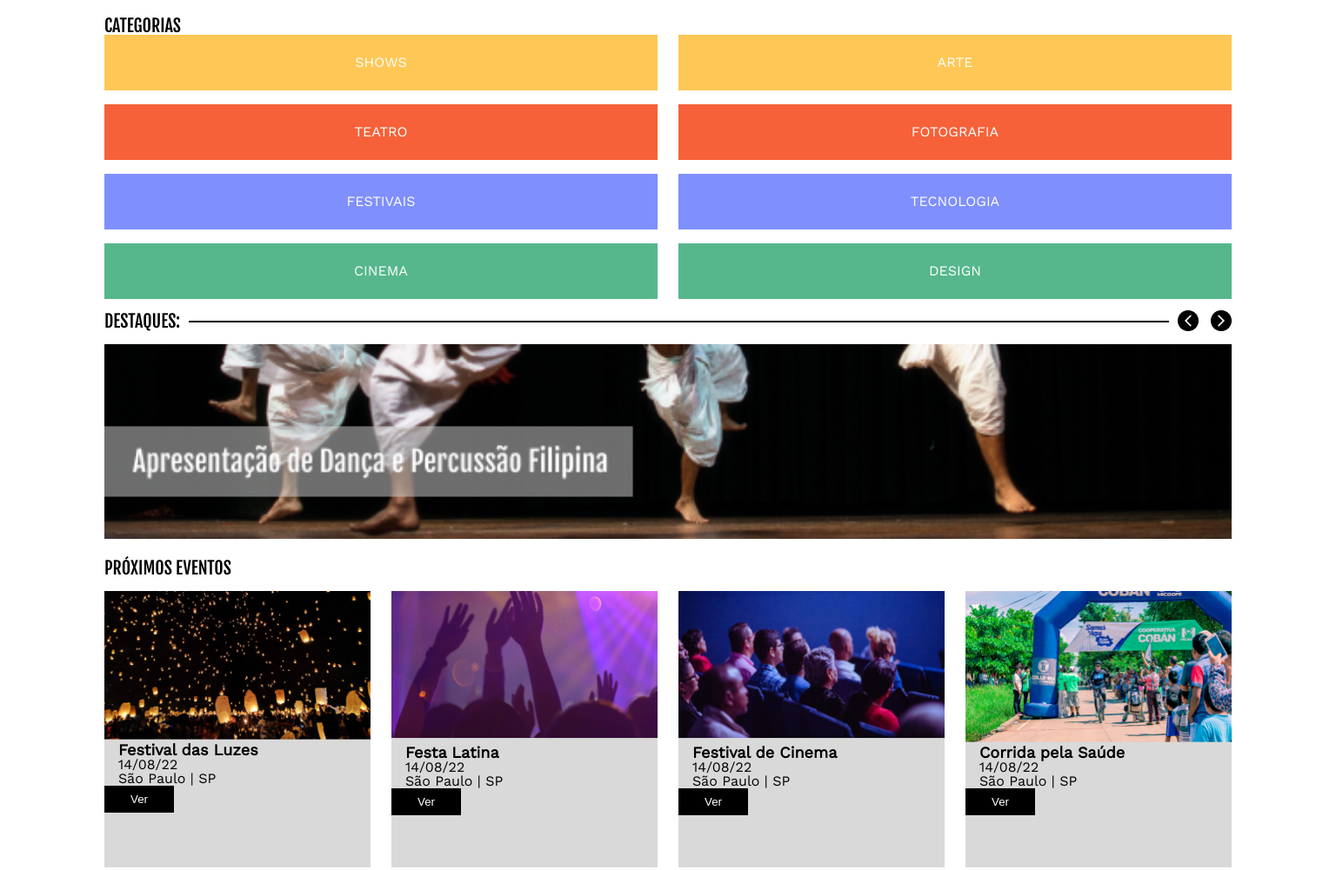
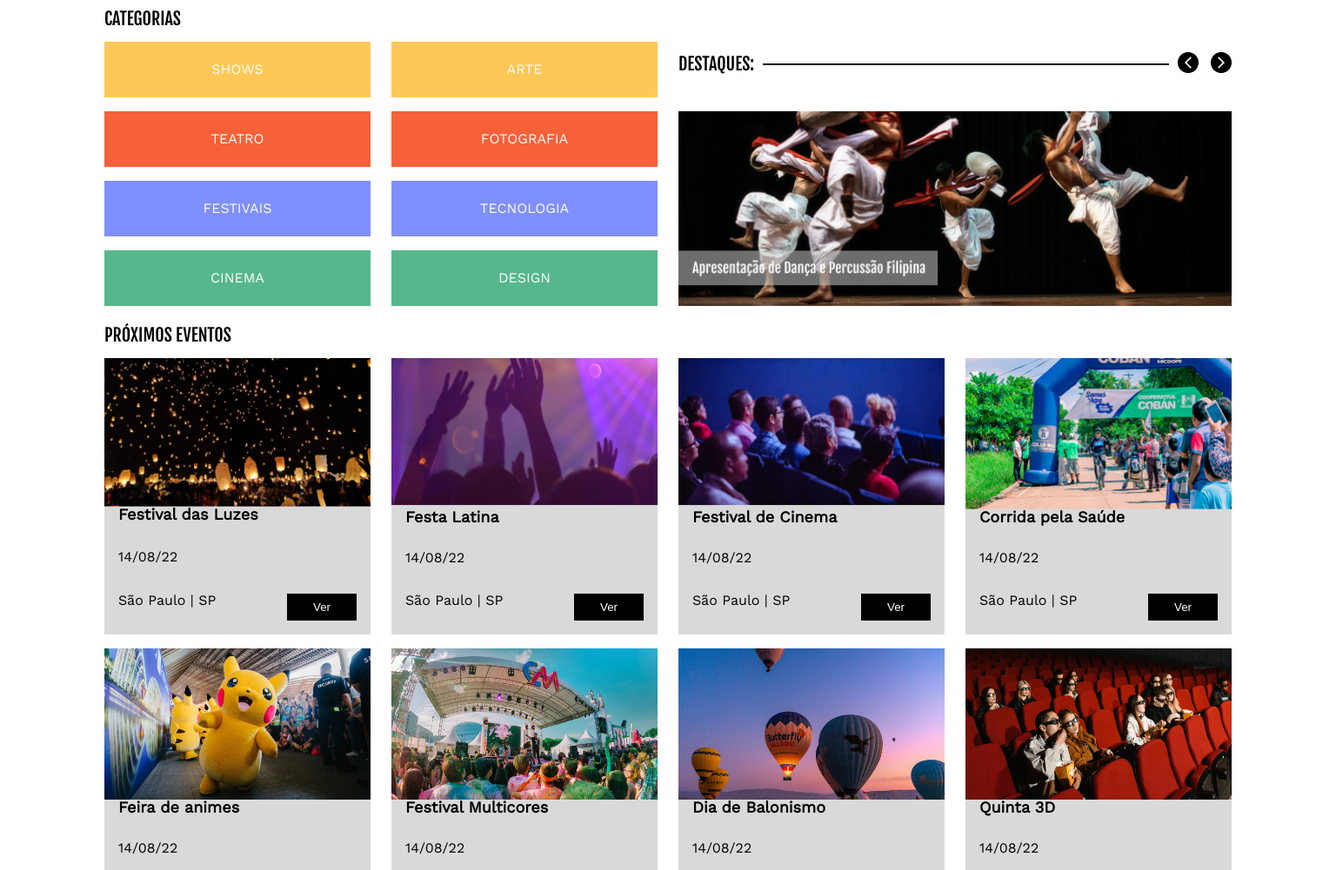
Before and after one commit to matheusrodrinks/Culturama, a plain HTML site: page index.html in a window 1536 px wide. Shown: the part 640-1641 px from the top of the page at 87% size. Drawn offline with nearby package versions, Linux system fonts and the light colour scheme.

Commit message:
finalização

```diff
--- a/assets/style/flex.css
+++ b/assets/style/flex.css
@@ -57,6 +57,18 @@
 
 }
 
+/* Rodapé */
+
+.rodape {
+    display: flex;
+    flex-wrap: wrap;
+    justify-content: space-between;
+}
+
+.rodape__logo {
+    align-self: flex-end;
+}
+
 @media (min-width: 720px) {
 
     /* cabeçalho*/
--- a/assets/style/grid.css
+++ b/assets/style/grid.css
@@ -12,7 +12,59 @@
     grid-row: 2/4;
 }
 
+.eventos__item {
+    display: grid;
+    grid-template-columns: 1fr auto;
+    grid-template-rows: auto repeat(2, 1fr) auto;
+    grid-template-areas:
+        "imagem imagem"
+        "nome nome"
+        "data data"
+        "local botao";
+}
+
+.eventos__item img {
+    grid-area: imagem;
+}
+
+.eventos__item h3 {
+    grid-area: nome;
+}
+
+.eventos__item h4 {
+    grid-area: data;
+}
+
+.eventos__item h5 {
+    grid-area: local;
+}
+
+.eventos__item button {
+    grid-area: botao;
+}
+
+.agenda__item {
+    display: grid;
+    grid-template-columns: 1fr 1fr;
+    grid-template-rows: repeat(2,1fr);
+    grid-template-areas:
+        "imagem imagem"
+        "informacoes atracao";
+
+}
+
+
+.agenda__item img{
+    grid-area: imagem;
+}
+
+
 @media (min-width: 720px) {
+
+    .banner {
+        grid-template-columns: calc(50% - 0.75rem) auto auto;
+        column-gap: 1.5rem;
+    }
 
     .banner img:nth-child(1) {
         grid-column: 1/2;
@@ -26,3 +78,35 @@
 
 
 }
+
+@media (min-width: 1440px) {
+    .categorias {
+        display: grid;
+        grid-template-areas:
+            "titulo titulo"
+            "lista destaque"
+            "lista imagem";
+            row-gap: 1rem;
+            column-gap: 1.5rem;
+            grid-template-columns: calc(50% - 0.75rem);
+            grid-template-rows: auto 1fr auto;
+    }
+
+    .categorias__titulo{
+        grid-area: titulo ;
+    }
+
+    .categorias__lista {
+        grid-area: lista;
+    }
+
+    .categorias__destaques {
+        grid-area: destaque;
+    }
+
+    .categorias__imagem {
+        grid-area: imagem;
+    }
+
+
+}
```
